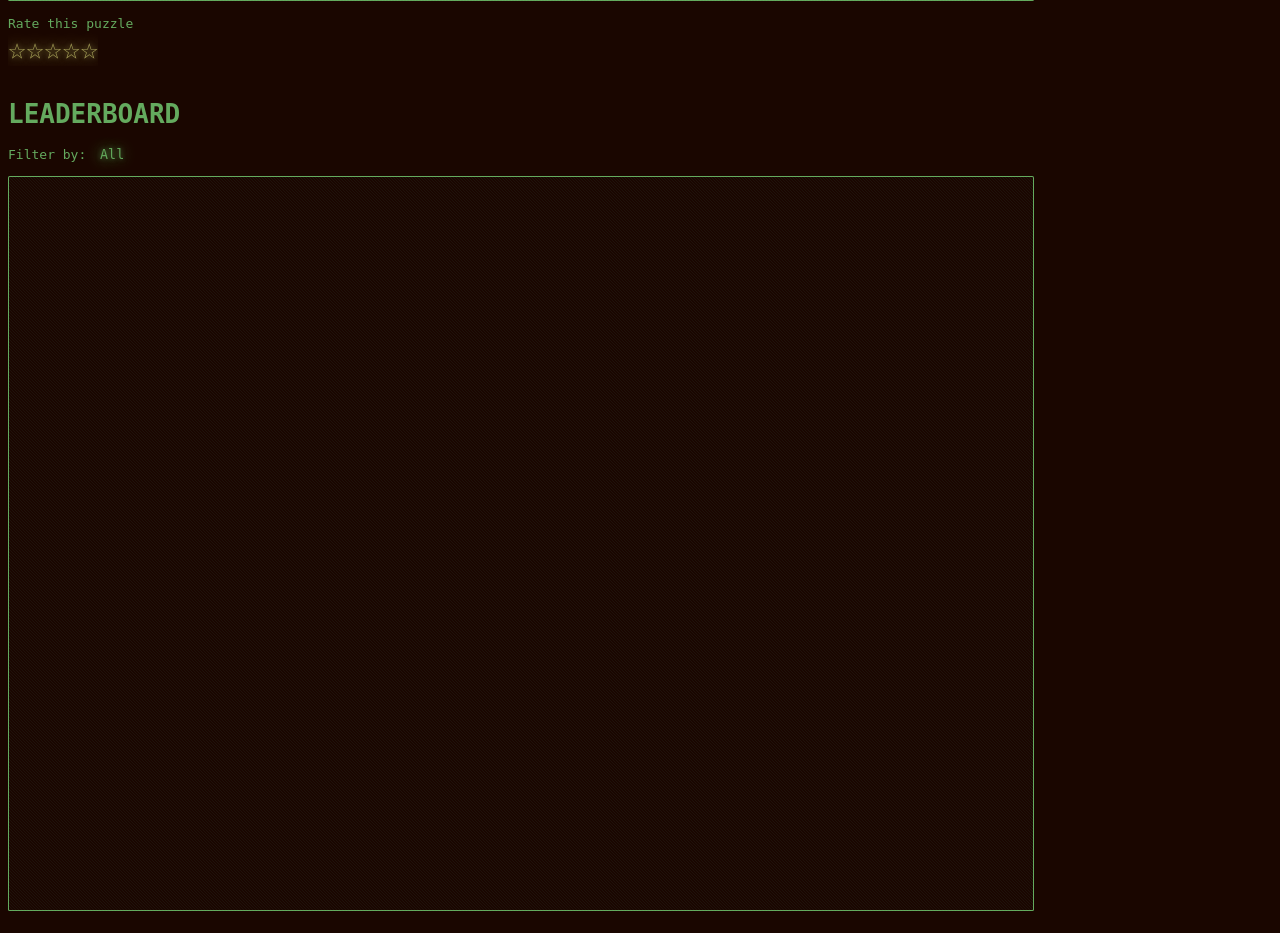
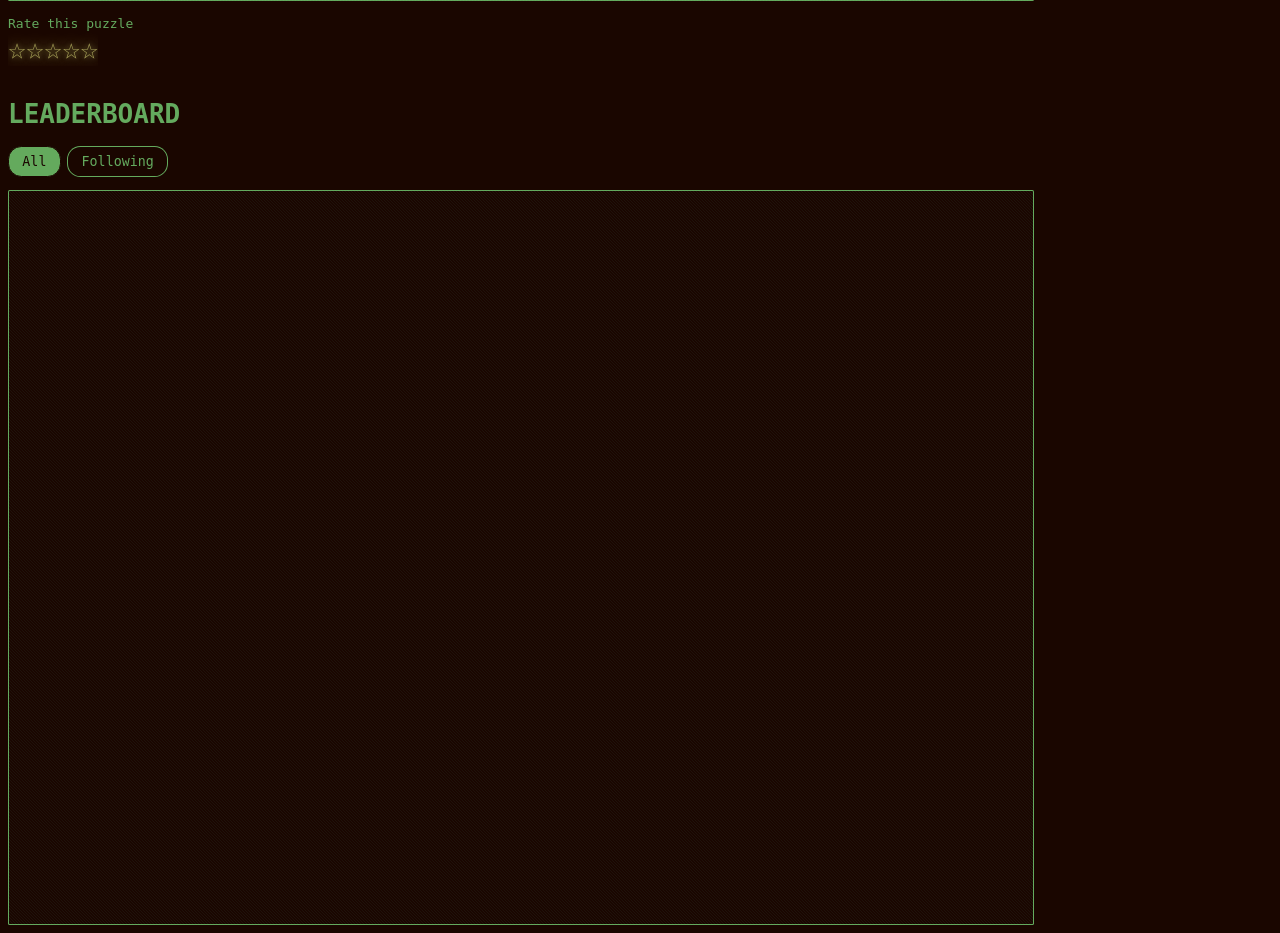
Before and after one commit to good-programmer/CITS3403-project, a Flask app: template project/templates/puzzleinfo.html in a window 1280 px wide. Shown: the part 331-1264 px from the top of the page. Before the commit the page ends 1242 px from the top, so only its background shows below. Run offline with Flask 3, Linux system fonts and the light colour scheme; the template is opened without the code that fills it, so the values that code supplies are empty; parts of the project's set-up code (start-up, migrations or seed data) failed here and were passed over.

Commit message:
add toggle buttons consistent with index page

```diff
--- a/project/static/css/puzzleinfo.css
+++ b/project/static/css/puzzleinfo.css
@@ -94,6 +94,29 @@ body {
     margin-bottom: 5px;
 }
 
+.buttons-container{
+    display: flex;
+    flex-direction: row;
+}
+
+.toggle-button{
+    margin-right: 0.5rem;
+    padding: 0.5em 1em;
+    border-radius: 1em;
+    border: solid 1px rgba(125,225,125,0.75);
+    color: rgba(125,225,125,0.75);
+    background-color: #1a0600;
+}
+.toggle-button:not(.toggle-button--selected):hover{
+    background-color: #293102;;
+}
+.toggle-button--selected{
+    background-color: rgba(125,225,125,0.75);
+    color: #1a0600;
+    border: solid 1px #1a0600;
+
+}
+
 .Screen {
     animation: ScreenEffect 0.3s ease infinite;
 }
--- a/project/static/js/puzzleinfo.js
+++ b/project/static/js/puzzleinfo.js
@@ -1,20 +1,28 @@
-window.onload = async function() {
-    let puzzleid = window.location.pathname.split('/')[2]
-    let switchLeaderboard = document.getElementById("switch-leaderboard-button");
-    let main = document.getElementById("main-leaderboard");
-    let following = document.getElementById("following-leaderboard");
-    switchLeaderboard.onclick = function() {
-        if (main.style.display == "none") {
-            switchLeaderboard.textContent = "All";
+document.querySelectorAll(".toggle-button").forEach(togBut => {
+    togBut.addEventListener("click", () => {
+        let main = document.getElementById("main-leaderboard");
+        let following = document.getElementById("following-leaderboard");
+
+        document.querySelectorAll(".toggle-button").forEach(otherBut => {
+            otherBut.classList.remove("toggle-button--selected")
+        })
+
+        togBut.classList.add("toggle-button--selected")
+
+        if (togBut.textContent.trim().toLowerCase() == "all") {
             main.style.display = "block";
             following.style.display = "none";
         } else {
-            switchLeaderboard.textContent = "Following";
             main.style.display = "none";
             following.style.display = "block";
         }
-    }
+    })
+})
+document.querySelector(".toggle-button").click();
 
+
+
+window.onload = async function() {
     let response = await fetch("/puzzle/" + puzzleid);
     let puzzleInfo = await response.json();
     let storedRating = 'rated' in puzzleInfo ? puzzleInfo['rated']['rating'] : 0
--- a/project/templates/puzzleinfo.html
+++ b/project/templates/puzzleinfo.html
@@ -29,8 +29,11 @@
 
 <h1>LEADERBOARD</h1>
 <div class="leaderboard-body">
-  <p>Filter by: <button class="Screen MatrixTextGreen" id="switch-leaderboard-button">All</button></p>
-  <div id="main-leaderboard" class="leaderboard post-list">
+  <div class="buttons-container">
+    <button class="toggle-button" type="button">All</button>
+    <button class="toggle-button" type="button">Following</button>
+</div>
+<div id="main-leaderboard" class="leaderboard post-list" style="display: block;">
     {% for score in puzzle['scores']|sort(attribute='score',reverse=True) %}
       <div class="post-body">
         <b>{{loop.index}}</b><br>
@@ -38,10 +41,8 @@
         {{score['dateSubmitted'][:10]}}
       </div>
     {% endfor %}
-  </div>
 </div>
-
-  <div id="following-leaderboard" class="leaderboard post-list">
+<div id="following-leaderboard" class="leaderboard post-list" style="display: none;">
     {% set counter={"position": 1} %}
     {% for score in puzzle['scores']|sort(attribute='score',reverse=True) %}
       {% if score['id'] in following %}
@@ -53,7 +54,6 @@
         {% if counter.update({"position":counter.position + 1}) %} {% endif %}
       {% endif %}
     {% endfor %}
-  </div>
 </div>
 
 <script src="{{url_for('static', filename='js/puzzleinfo.js')}}"></script>
```
